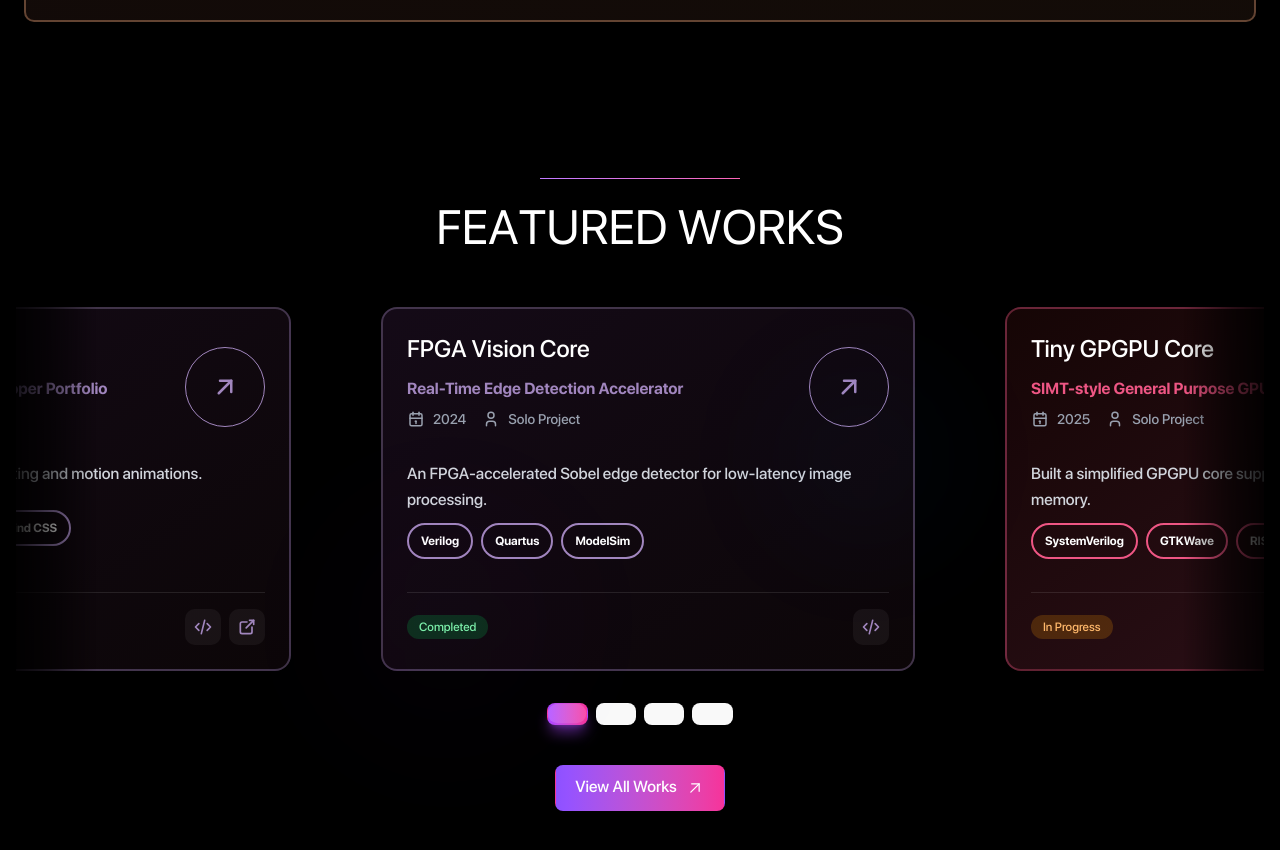
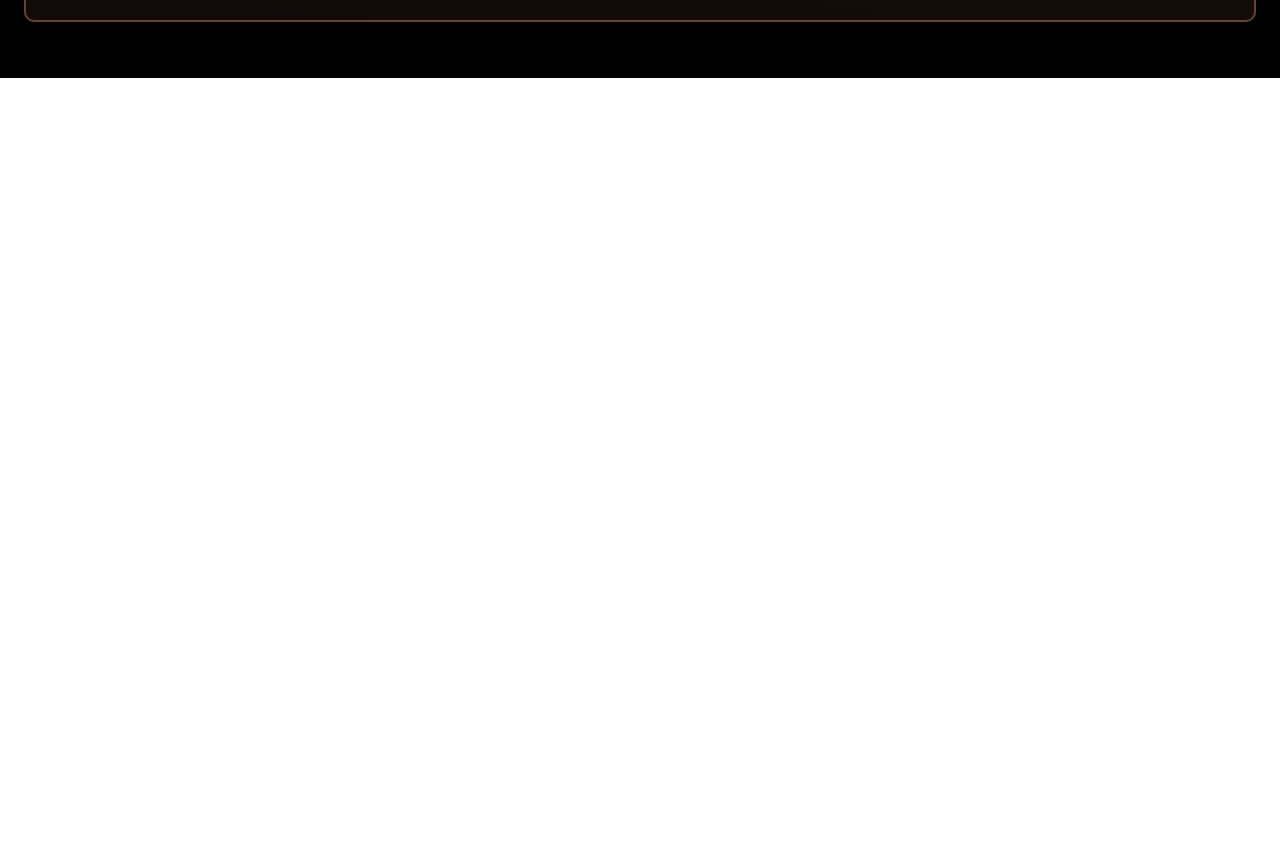
Before and after one commit to ZeuzoxD/ZeuzoxD.github.io, a React (Vite) app: page / in a window 1280 px wide. Shown: the part 972-1822 px from the top of the page. After the commit the page ends 1050 px from the top, so only its background shows below. Built offline with nearby package versions, Linux system fonts and the light colour scheme.

Commit message:
issues with FWork
removed the Featured works section from main page

```diff
--- a/src/App.tsx
+++ b/src/App.tsx
@@ -14,7 +14,6 @@ export default function Portfolio() {
       <main className="space-y-5">
         <Nav />
         <Hero />
-        <FWork />
       </main>
     </div>
   );
--- a/src/components/sections/FWork.tsx
+++ b/src/components/sections/FWork.tsx
@@ -168,7 +168,7 @@ export default function FWork() {
           </CarouselContent>
         </Carousel>
 
-        {/* Active pagination dots - thinner design */}
+        {/* Active pagination dots*/}
         <motion.div
           className="flex justify-center mt-2 gap-2"
           initial={{ opacity: 0, y: 20 }}
```
